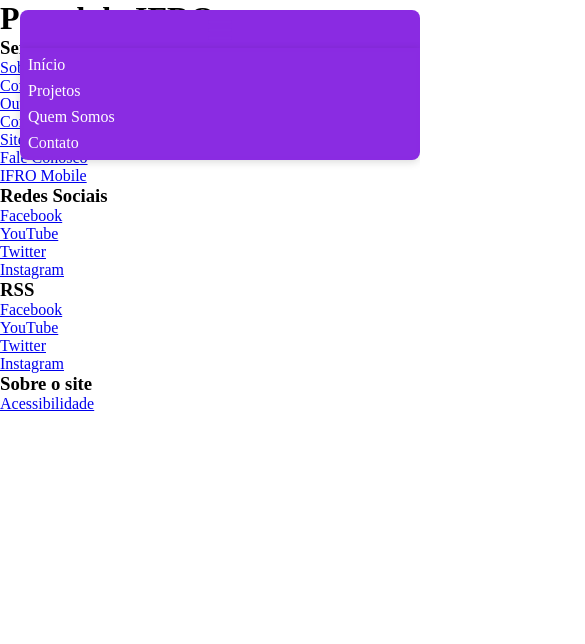
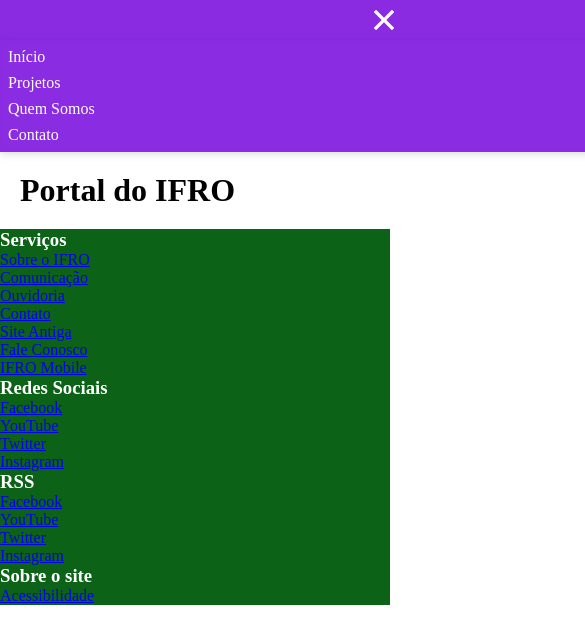
Before and after one commit to Lucca-Livino/responsivo, a website built with Vite: page index.html in a window 390 px wide. Both pictures are taken after a click on the button 40 px from the left and 30 px from the top of the page. Shown: the top 644 px of the page, 585 px wide, since content can reach past the window. Built offline with nearby package versions, Linux system fonts and the light colour scheme.

Commit message:
fix: Ajusta o tamanho da lista responsiva (hamburguer menu)

```diff
--- a/src/hamburger.css
+++ b/src/hamburger.css
@@ -1,3 +1,7 @@
+*{
+    padding: 0;
+}
+
 .hamburger {
     display: none;
     width: 40px;
@@ -14,22 +18,17 @@
 
 .hamburger.active {
     background: blueviolet;
-    width: 400px;
-    border-radius: 8px 8px 0 0;
-
+    width: 767px;
 }
 
 @media (max-width: 768px) {
     .menu {
         display: none;
         flex-direction: column;
-        position: absolute;
-        top: 48px;
-        left: 20px;
+        top: 40px;
         right: auto;
         background: blueviolet;
-        width: 400px;
-        border-radius: 0 0 8px 8px;
+        width: 767px;
         box-shadow: 0 2px 8px rgba(0, 0, 0, 0.15);
     }
 
@@ -39,9 +38,6 @@
 
     .hamburger {
         display: flex;
-        position: absolute;
-        top: 10px;
-        left: 20px;
         right: auto;
     }
 }
--- a/src/main.ts
+++ b/src/main.ts
@@ -1,17 +1,18 @@
 import './style.css'
 import './hamburger.css'
+import './rodape.css'
 
 const menu = document.getElementById('menu')!
 const hamburger = document.getElementById('hamburger')!
-const burgerIcon = document.getElementById('burger-icon') as HTMLImageElement;
+const burgerIcone = document.getElementById('burger-icone') as HTMLImageElement;
 
 hamburger.addEventListener('click', () => {
   menu.classList.toggle('open');
   hamburger.classList.toggle('active');
   if (hamburger.classList.contains('active')) {
-    burgerIcon.src = '/x.svg';
+    burgerIcone.src = '/x.svg';
   } else {
-    burgerIcon.src = '/burger-menu-roxo.svg';
+    burgerIcone.src = '/burger-menu-roxo.svg';
   }
 });
 
@@ -19,6 +20,6 @@
   if (window.innerWidth > 768) {
     menu.classList.remove('open');
     hamburger.classList.remove('active');
-    burgerIcon.src = '/burger-menu-roxo.svg';
+    burgerIcone.src = '/burger-menu-roxo.svg';
   }
 });
--- a/src/style.css
+++ b/src/style.css
@@ -25,6 +25,9 @@
   background-color: rgb(152, 83, 216);
 }
 
+.titulo{
+  padding: 20px;
+}
 
 @media(min-width: 768px) {
   .menu{
```
